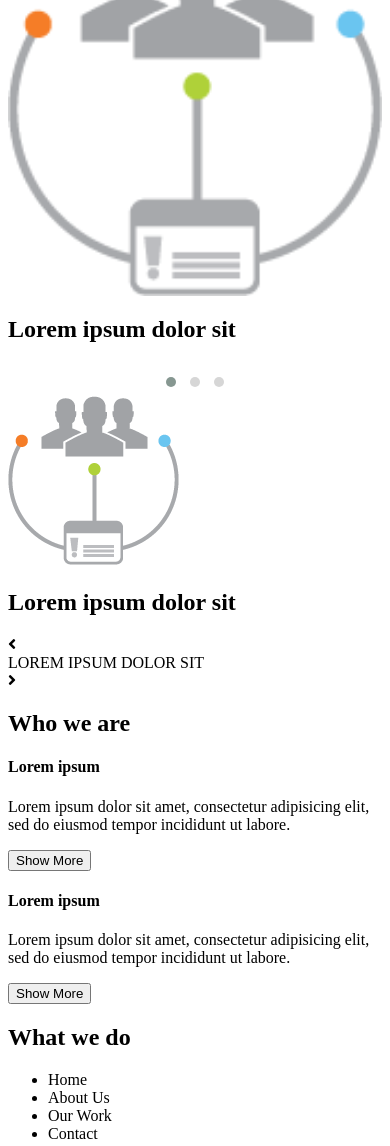
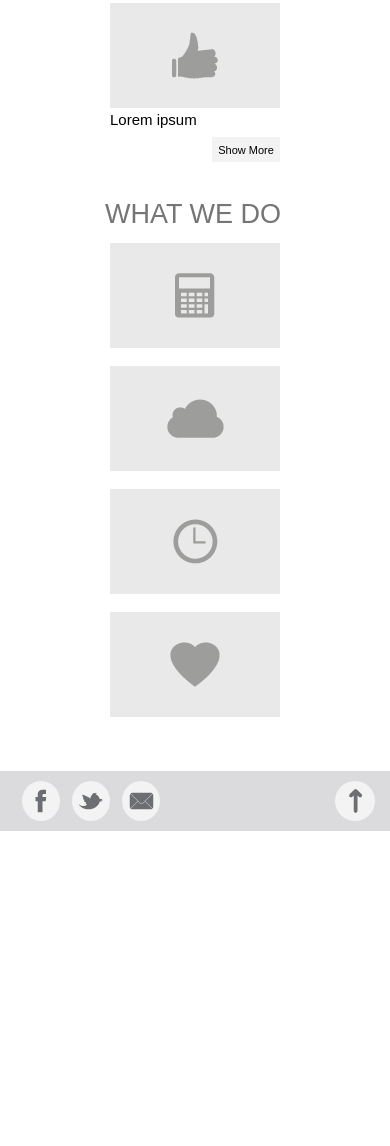
Before and after one commit to DusicaZeravic/wm-task, a website: page index.html in a window 390 px wide. Shown: the part 484-1630 px from the top of the page. After the commit the page ends 1315 px from the top, so only its background shows below. Drawn offline with nearby package versions, Linux system fonts and the light colour scheme; the site is published under a folder, as on GitHub Pages, so addresses that start at the root find nothing.

Commit message:
minor style changes and added readme file

```diff
--- a/index.html
+++ b/index.html
@@ -14,7 +14,7 @@
         href="https://cdnjs.cloudflare.com/ajax/libs/OwlCarousel2/2.0.0-beta.3/assets/owl.theme.default.min.css">
     <script src="https://cdnjs.cloudflare.com/ajax/libs/jquery/2.1.3/jquery.min.js"></script>
     <script src="https://cdnjs.cloudflare.com/ajax/libs/OwlCarousel2/2.0.0-beta.3/owl.carousel.min.js"></script>
-    <link rel="stylesheet" href="/css/main.css">
+    <link rel="stylesheet" href="css/main.css">
     <title>Wireless Media</title>
 </head>
 
@@ -195,7 +195,7 @@
                 </a>
             </ul>
         </div>
-        <a class="top-arrow">
+        <a id="top-arrow" onclick="scrollToTop()">
             <div></div>
         </a>
     </footer>
--- a/js/index.js
+++ b/js/index.js
@@ -2,6 +2,7 @@ const previousButton = document.getElementById('prev-button');
 let currentItem = document.getElementById('current');
 const nextButton = document.getElementById('next-button');
 const burgerMenu = document.getElementById('burger-menu');
+const topArrow = document.getElementById('top-arrow');
 let sliderItemsArr = ['LOREM IPSUM DOLOR SIT', 'LOREM IPSUM DOLOR SIT 1', 'LOREM IPSUM DOLOR SIT 2'];
 let activeSliderItemIndex = 0;
 
@@ -14,7 +15,7 @@ const showNextItem = () => {
     activeSliderItemIndex++;
   }
   currentItem.innerHTML = sliderItemsArr[activeSliderItemIndex];
-}
+};
 
 const showPreviousItem = () => {
   if (activeSliderItemIndex === 0) {
@@ -23,11 +24,11 @@ const showPreviousItem = () => {
     activeSliderItemIndex--;
   }
   currentItem.innerHTML = sliderItemsArr[activeSliderItemIndex];
-}
+};
 
 const toggle = (element) => {
   return element.classList.toggle("show");
-}
+};
 
 const toggleSearchInput = () => {
   const searchSection = document.getElementById('search-section');
@@ -37,6 +38,10 @@ const toggleSearchInput = () => {
 const toggleNav = () => {
   const listItemsDiv = document.getElementById('burger-menu-items');
   toggle(listItemsDiv);
+};
+
+const scrollToTop = () => {
+  window.scrollTo({ top: 0, behavior: 'smooth' });
 }
 
 $(document).ready(function () {
--- a/scss/_footer.scss
+++ b/scss/_footer.scss
@@ -62,7 +62,7 @@ footer {
             }
         }
     }
-    .top-arrow {
+    #top-arrow {
         width: 40px;
         height: 40px;
         background-color: $icon-background-color;
@@ -90,7 +90,7 @@ footer {
         .navigation {
             display: none;
         }
-        .top-arrow {
+        #top-arrow {
             margin-right: 15px;
         }
     }
--- a/scss/_mainPage.scss
+++ b/scss/_mainPage.scss
@@ -73,6 +73,7 @@ main {
                     height: 115px;
                     background-color: $box-background-color;
                     @include background-image-center;
+                    cursor: pointer;
                 }
                 .box-one {
                     background-image: url(../resources/img/main_ourWork.png);
@@ -104,6 +105,7 @@ main {
                             background-color: $icon-background-color;
                             border: none;
                             font-size: 11px;
+                            cursor: pointer;
                             &:hover {
                                 background-color: $home-color;
                                 color: #fff;
@@ -134,6 +136,7 @@ main {
                 background-color: $box-background-color;
                 width: 190px;
                 height: 115px;
+                cursor: pointer;
             }
         }
         .first-boxes,
@@ -242,6 +245,11 @@ main {
             @include flex-position(space-around, center, none);
             color: $text-color;
             border-bottom: 1px solid $text-color;
+            div {
+                i {
+                    cursor: pointer;
+                }
+            }
         }
         .first-section,
         .second-section {
```
Also changed, not shown: README.md (added), css/main.css.
